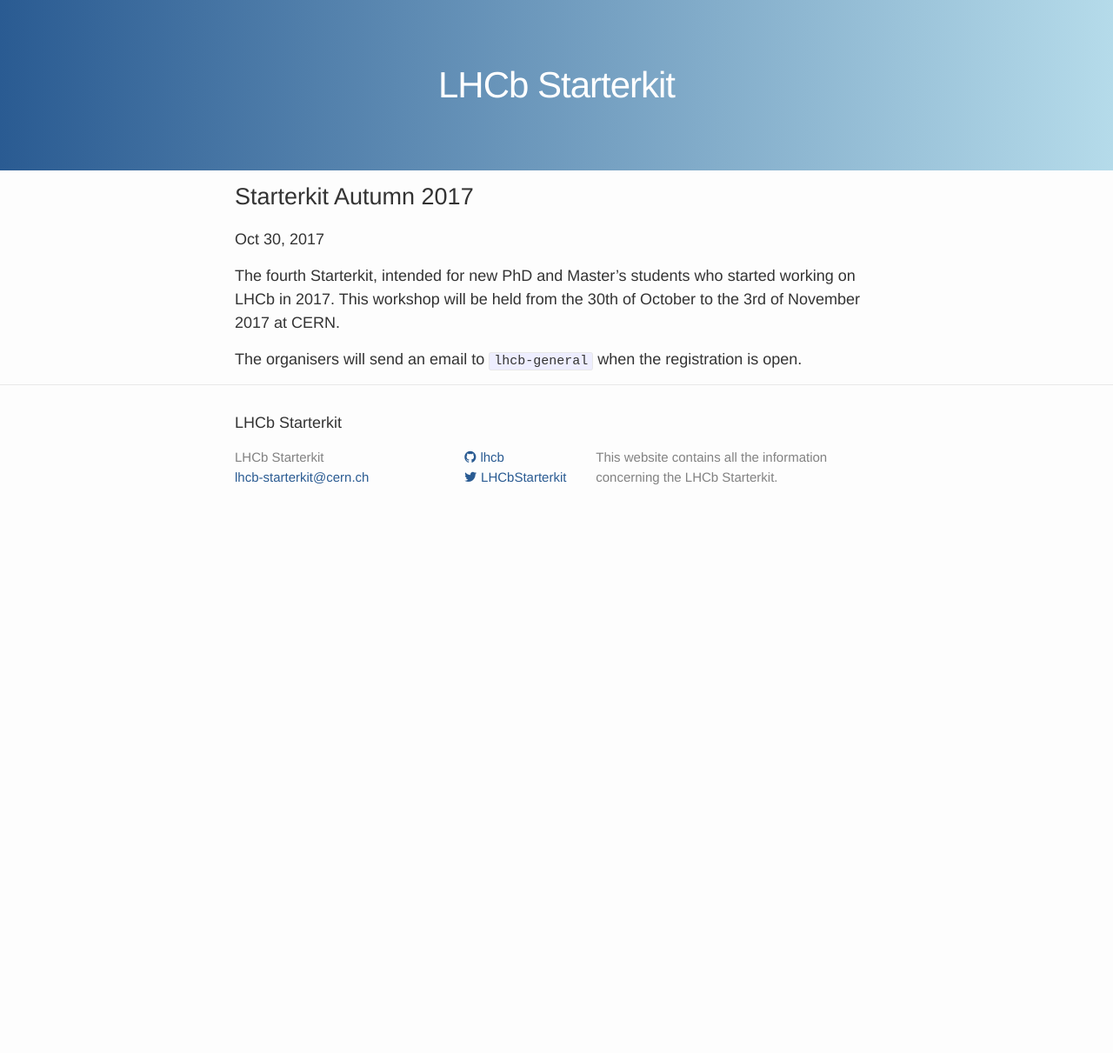
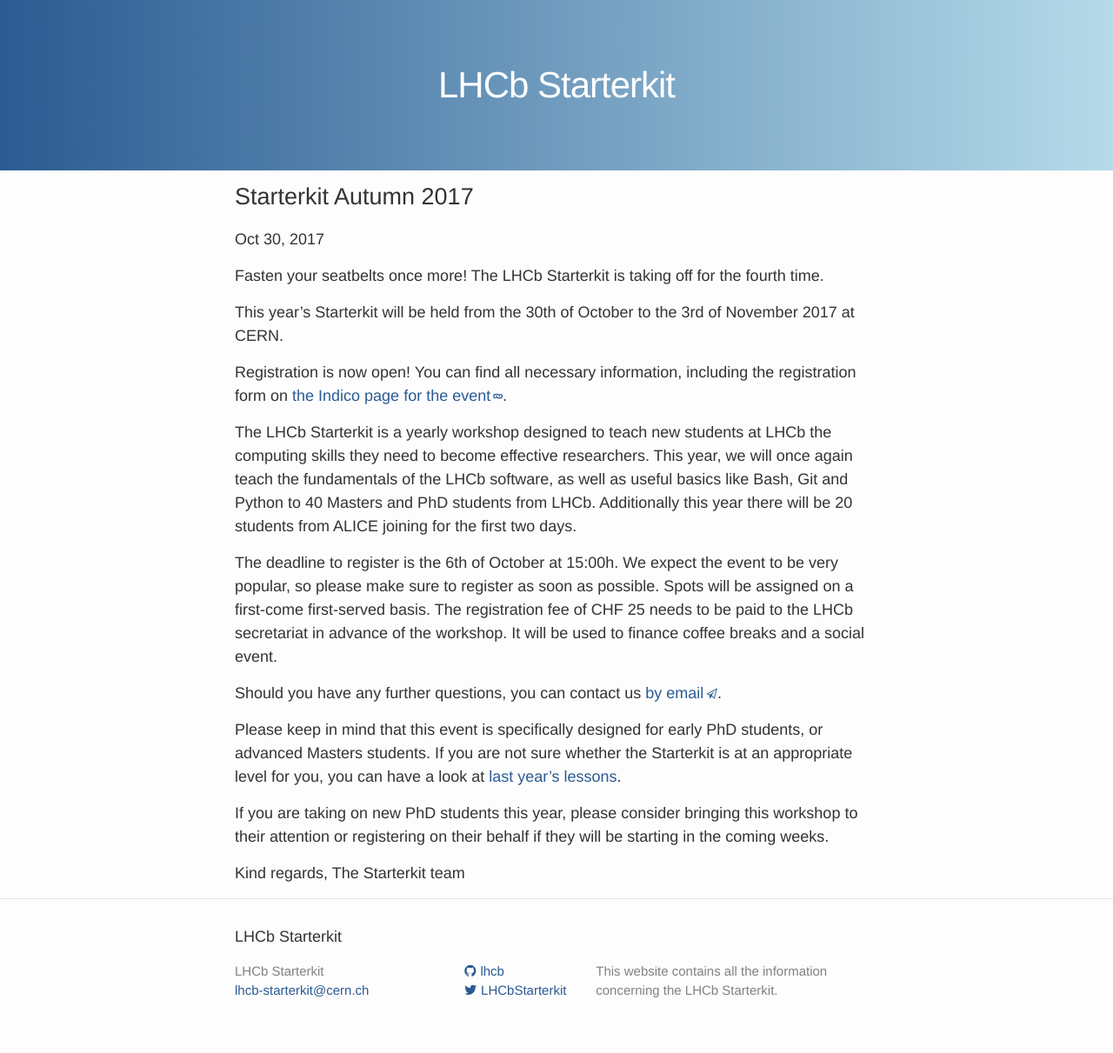
Before and after one commit to lhcb/starterkit, a Jekyll site: the page built from _posts/2017-10-30-starterkit-autumn-2017.md, in a window 1280 px wide. Shown: the whole page at 87% size. Built offline with Jekyll 4.4.1, drawn with Linux system fonts in a browser that asks for light colours; before the commit the page ends 900 px from its top, so only the background shows below that.

Commit message:
Open registration for the 2017 Starterkit

```diff
--- a/_posts/2017-10-30-starterkit-autumn-2017.md
+++ b/_posts/2017-10-30-starterkit-autumn-2017.md
@@ -6,9 +6,44 @@
 indico: https://indico.cern.ch/e/lhcb-starterkit-2017
 ---
 
-The fourth Starterkit, intended for new PhD and Master's students who started
-working on LHCb in 2017. This workshop will be held from the 30th of October
-to the 3rd of November 2017 at CERN.
 
-The organisers will send an email to `lhcb-general` when the registration is
-open.
+Fasten your seatbelts once more! The LHCb Starterkit is taking off for the
+fourth time.
+
+This year's Starterkit will be held from the 30th of October to the 3rd of
+November 2017 at CERN.
+
+Registration is now open! You can find all necessary information, including the
+registration form on [the Indico page for the event][indico].
+
+The LHCb Starterkit is a yearly workshop designed to teach new students at LHCb
+the computing skills they need to become effective researchers. This year, we
+will once again teach the fundamentals of the LHCb software, as well as useful
+basics like Bash, Git and Python to 40 Masters and PhD students from LHCb.
+Additionally this year there will be 20 students from ALICE joining for the
+first two days.
+
+The deadline to register is the 6th of October at 15:00h. We expect the event to
+be very popular, so please make sure to register as soon as possible. Spots will
+be assigned on a first-come first-served basis. The registration fee of CHF 25
+needs to be paid to the LHCb secretariat in advance of the workshop. It will be
+used to finance coffee breaks and a social event.
+
+Should you have any further questions, you can contact us [by email][email].
+
+Please keep in mind that this event is specifically designed for early PhD
+students, or advanced Masters students. If you are not sure whether the
+Starterkit is at an appropriate level for you, you can have a look at
+[last year's lessons][first-ana-steps].
+
+If you are taking on new PhD students this year, please consider bringing this
+workshop to their attention or registering on their behalf if they will be
+starting in the coming weeks.
+
+Kind regards,
+The Starterkit team
+
+
+[indico]: https://indico.cern.ch/e/lhcb-starterkit-2017
+[email]: mailto:lhcb-starterkit@cern.ch
+[first-ana-steps]: https://lhcb.github.io/starterkit-lessons/first-analysis-steps/
```
